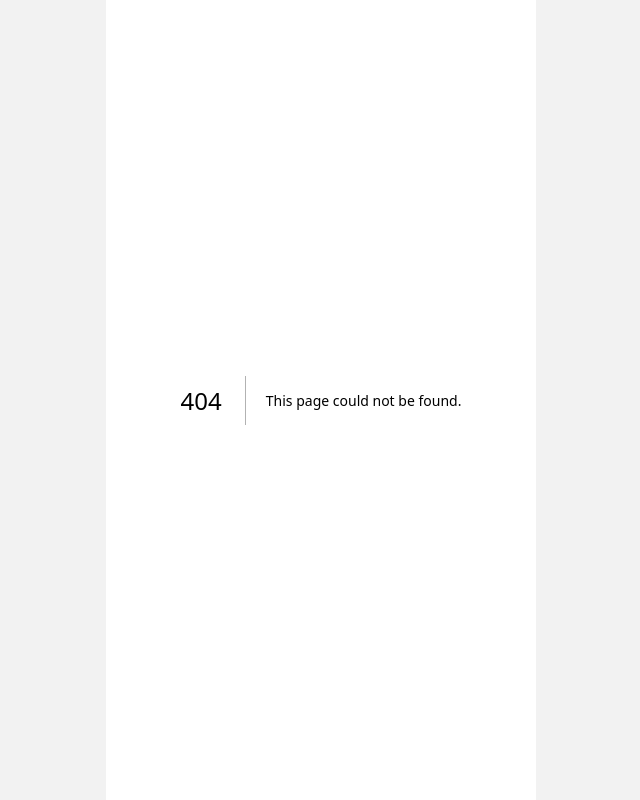
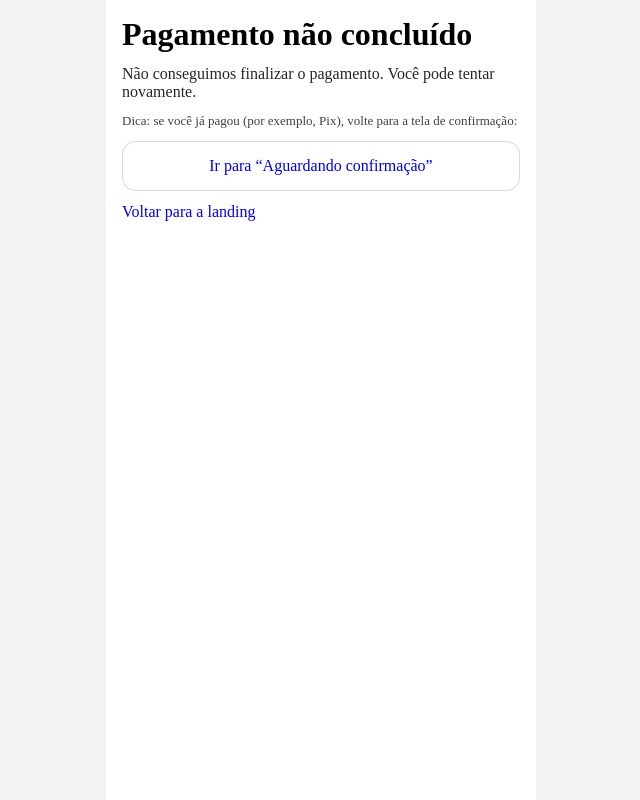
Before and after one commit to excompanhia/aplicativo-jornada, a Next.js app: page /payment/failure in a window 1280 px wide. Before the commit this address had no page. Shown: the whole page, without its empty margins (319-959 px from the left). Built offline with nearby package versions, Linux system fonts and the light colour scheme.

Commit message:
Add payment success and failure pages

```diff
--- /dev/null
+++ b/app/payment/failure/page.tsx
@@ -0,0 +1,40 @@
+"use client";
+
+import Link from "next/link";
+
+export default function PaymentFailurePage() {
+  return (
+    <main style={{ padding: 16, display: "flex", flexDirection: "column", gap: 12, maxWidth: 520 }}>
+      <h1 style={{ margin: 0 }}>Pagamento não concluído</h1>
+
+      <p style={{ margin: 0, opacity: 0.85 }}>
+        Não conseguimos finalizar o pagamento. Você pode tentar novamente.
+      </p>
+
+      <div style={{ fontSize: 13, opacity: 0.75 }}>
+        Dica: se você já pagou (por exemplo, Pix), volte para a tela de confirmação:
+      </div>
+
+      <Link
+        href="/payment/pending"
+        style={{
+          height: 48,
+          borderRadius: 14,
+          border: "1px solid rgba(0,0,0,0.15)",
+          background: "white",
+          fontSize: 16,
+          textDecoration: "none",
+          display: "flex",
+          alignItems: "center",
+          justifyContent: "center",
+        }}
+      >
+        Ir para “Aguardando confirmação”
+      </Link>
+
+      <Link href="/" style={{ textDecoration: "none" }}>
+        Voltar para a landing
+      </Link>
+    </main>
+  );
+}
```
Also changed, not shown: app/payment/success/page.tsx (added, +31 -0 lines).
